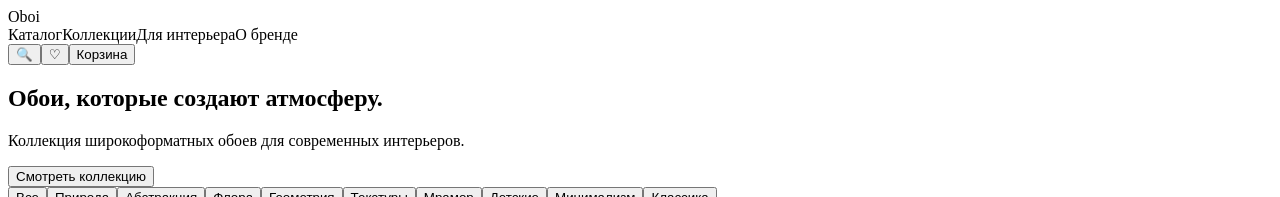
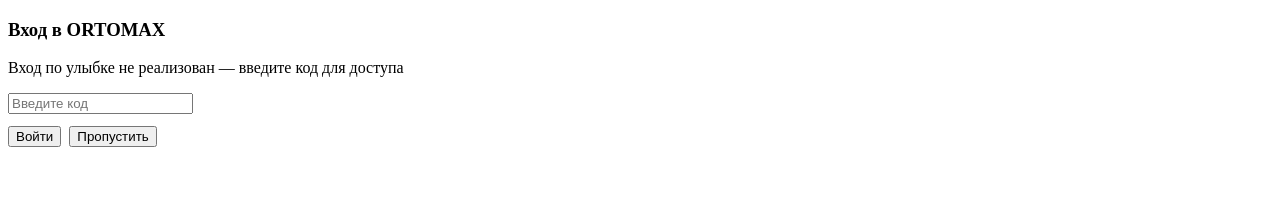
Before and after one commit to extremelisica-max/Oboi, a React (Vite) app: page / in a window 1280 px wide. Shown: the top 197 px of the page. Built offline with nearby package versions, Linux system fonts and the light colour scheme; the HTML template or start-up script is replaced by a standard one.

Commit message:
Add Splash and Login screens; wire app flow

```diff
--- a/src/App.jsx
+++ b/src/App.jsx
@@ -1,9 +1,23 @@
-import React from 'react'
+import React, { useState, useEffect } from 'react'
 import Header from './components/Header'
 import Hero from './components/Hero'
 import Gallery from './components/Gallery'
+import Splash from './components/Splash'
+import Login from './components/Login'
 
 export default function App(){
+  const [phase, setPhase] = useState('splash') // splash -> login -> ready
+
+  useEffect(()=>{
+    if(phase === 'splash'){
+      const t = setTimeout(()=> setPhase('login'), 1400)
+      return ()=> clearTimeout(t)
+    }
+  },[phase])
+
+  if(phase === 'splash') return <Splash onSkip={()=> setPhase('login')} />
+  if(phase === 'login') return <Login onSuccess={()=> setPhase('ready')} />
+
   return (
     <div className="app-shell">
       <Header />
--- /dev/null
+++ b/src/components/Login.jsx
@@ -0,0 +1,20 @@
+import React, {useState} from 'react'
+
+export default function Login({onSuccess}){
+  const [captcha, setCaptcha] = useState('')
+  return (
+    <div className="login-screen">
+      <div className="login-card container">
+        <h3>Вход в ORTOMAX</h3>
+        <p className="muted">Вход по улыбке не реализован — введите код для доступа</p>
+        <div style={{marginTop:12}}>
+          <input placeholder="Введите код" value={captcha} onChange={e=>setCaptcha(e.target.value)} />
+        </div>
+        <div style={{marginTop:12, display:'flex', gap:8}}>
+          <button className="primary" onClick={()=> onSuccess()}>Войти</button>
+          <button className="icon-btn" onClick={()=> onSuccess()}>Пропустить</button>
+        </div>
+      </div>
+    </div>
+  )
+}
--- /dev/null
+++ b/src/components/Splash.jsx
@@ -0,0 +1,11 @@
+import React from 'react'
+
+export default function Splash({onSkip}){
+  return (
+    <div className="splash-screen" onClick={onSkip}>
+      <div className="splash-inner">
+        <div className="splash-logo">ORTOMAX</div>
+      </div>
+    </div>
+  )
+}
--- a/src/styles.css
+++ b/src/styles.css
@@ -43,3 +43,14 @@
 .pin-body{padding:12px}
 .pin h4{font-size:16px;margin:0 0 8px}
 .pin-description{font-size:14px;color:var(--muted);margin:0}
+
+/* Splash and Login */
+.splash-screen{width:100vw;height:100vh;display:grid;place-items:center;background:var(--surface)}
+.splash-inner{display:flex;align-items:center;justify-content:center}
+.splash-logo{font-size:36px;font-weight:900;color:var(--accent)}
+
+.login-screen{width:100vw;height:100vh;display:grid;place-items:center;background:var(--bg)}
+.login-card{background:var(--surface);border-radius:12px;padding:28px;border:1px solid var(--border);max-width:420px;width:100%}
+.login-card h3{margin:0 0 6px}
+.login-card .muted{color:var(--muted);font-size:14px}
+.login-card input{width:100%;padding:10px;border:1px solid var(--border);border-radius:8px}
```
